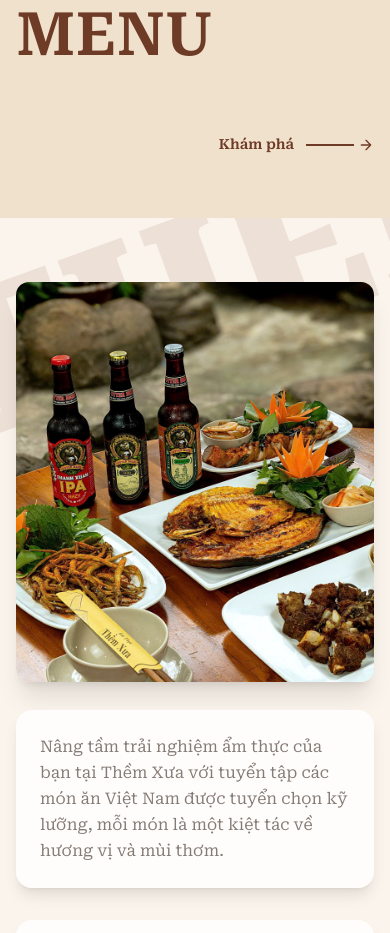
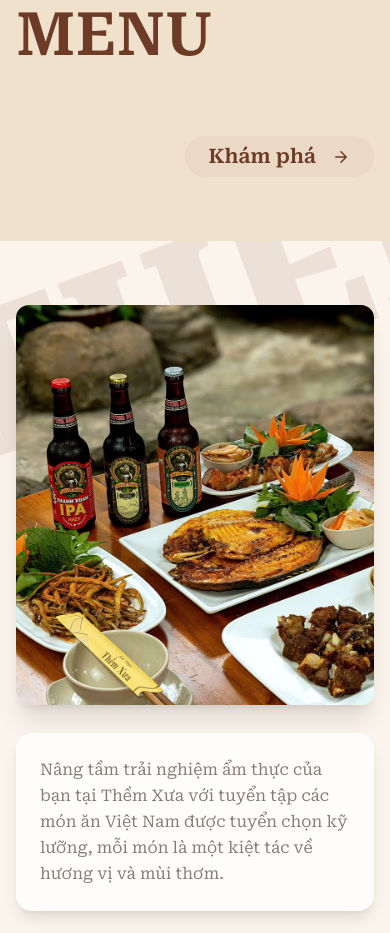
Before and after one commit to LJFamily2/NextJS_ThemXua, a Next.js app in the folder themxua/frontend/: page / in a window 390 px wide. Shown: the part 4960-5893 px from the top of the page. Built offline with nearby package versions, Linux system fonts and the light colour scheme.

Commit message:
Refactor build and paths manifests; update ThemXuaHeader and ExploreButton components for improved styling and functionality

```diff
--- a/themxua/frontend/app/components/ThemXuaHeader.tsx
+++ b/themxua/frontend/app/components/ThemXuaHeader.tsx
@@ -105,10 +105,10 @@ const ThemXuaHeader = () => {
             <Link
               key={item.name}
               href={item.href}
-              className={`relative text-base leading-none transition-all duration-300 hover:text-themxua-secondary group
+              className={`relative text-base font-semibold leading-none transition-all duration-300 hover:text-themxua-secondary group
               ${
                 isActiveLink(item.href)
-                  ? 'text-themxua-secondary font-bold text-lg '
+                  ? 'text-themxua-secondary font-extrabold text-lg '
                   : pathname === '/' && !scrolled
                     ? 'text-white font-normal'
                     : 'text-themxua-primary font-normal'
--- a/themxua/frontend/app/components/ui/ExploreButton.tsx
+++ b/themxua/frontend/app/components/ui/ExploreButton.tsx
@@ -20,17 +20,16 @@ const ExploreButton: React.FC<ExploreButtonProps> = ({
       href={href}
       className={`group inline-flex items-center gap-3 text-themxua-primary hover:text-themxua-secondary transition-colors duration-300 ${className}`}
     >
-      <span className="font-roboto-serif font-semibold text-sm leading-tight group-hover:font-bold transition-all duration-300">
-        {children}
-      </span>
-
-      {/* Arrow Line */}
-      <div className="flex items-center">
-        <div className="w-12 lg:w-[70px] h-0.5 bg-themxua-primary group-hover:bg-themxua-secondary transition-colors duration-300" />
-        <ArrowRightIcon
-          size={16}
-          className="ml-1 transform group-hover:translate-x-1 transition-transform duration-300"
-        />
+      <div className="flex items-center bg-themxua-primary/5 rounded-full px-6 py-2 group-hover:bg-themxua-secondary/10 transition-colors duration-300">
+        <span className="font-roboto-serif font-semibold text-xl leading-tight text-themxua-primary group-hover:text-themxua-secondary transition-colors duration-300">
+          {children}
+        </span>
+        <span className="ml-4 flex items-center">
+          <ArrowRightIcon
+            size={18}
+            className="transform transition-transform duration-300 group-hover:translate-x-2 text-themxua-primary group-hover:text-themxua-secondary"
+          />
+        </span>
       </div>
     </Link>
   );
```
